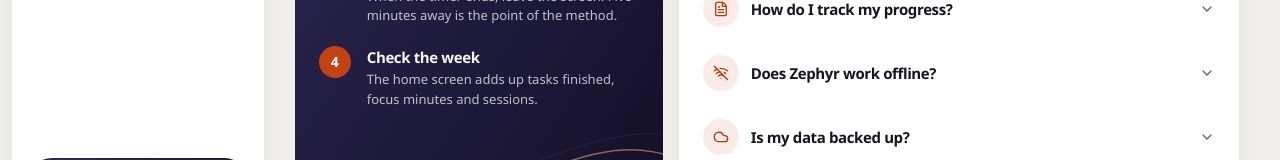
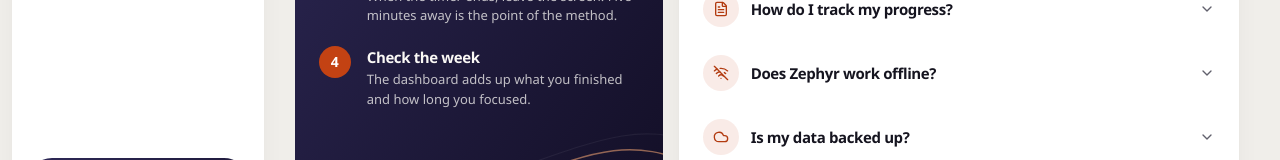
Before and after one commit to dominikkoenitzer/Zephyr, a React (Vite) app: page /help in a window 1280 px wide. Shown: the part 451-611 px from the top of the page. Built offline with nearby package versions, Linux system fonts and the light colour scheme.

Commit message:
Send the last quick-start step to the dashboard

```diff
--- a/src/pages/Help.jsx
+++ b/src/pages/Help.jsx
@@ -13,7 +13,7 @@
   { title: 'Write today down', text: 'Open the Tasks page and add what actually has to happen today.' },
   { title: 'Start a session', text: 'Go to Focus and press play. The default session runs 25 minutes.' },
   { title: 'Take the break', text: 'When the timer ends, leave the screen. Five minutes away is the point of the method.' },
-  { title: 'Check the week', text: 'The home screen adds up tasks finished, focus minutes and sessions.' },
+  { title: 'Check the week', text: 'The dashboard adds up what you finished and how long you focused.' },
 ];
 
 /** A card title with its small round icon. */
```
